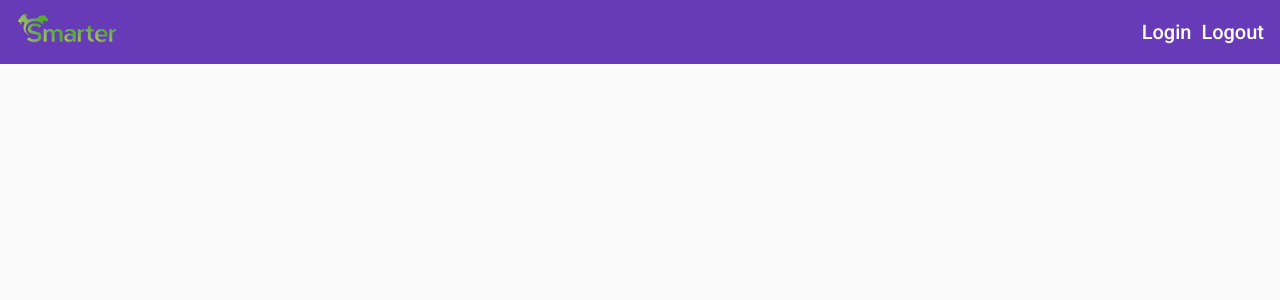
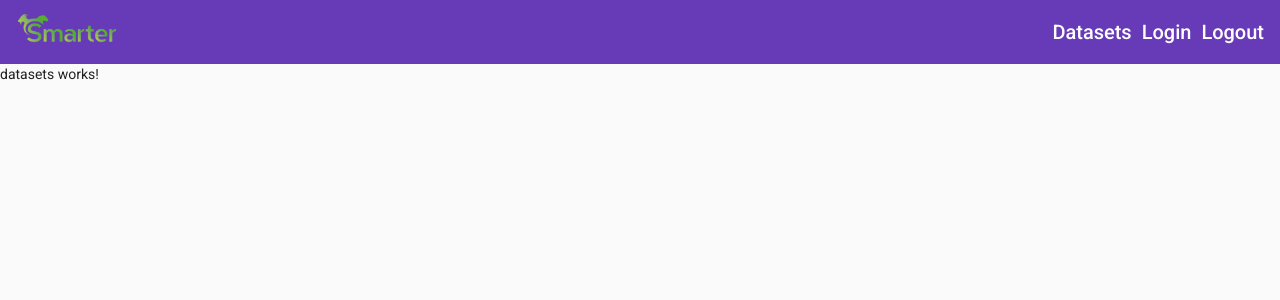
Before and after one commit to cnr-ibba/SMARTER-frontend, an Angular app: page /datasets in a window 1280 px wide. Before the commit this address led to /. Shown: the top 300 px of the page. Built offline with nearby package versions, Linux system fonts and the light colour scheme.

Commit message:
:sparkles: add dataset component

```diff
--- a/src/app/app-routing.module.ts
+++ b/src/app/app-routing.module.ts
@@ -3,10 +3,12 @@ import { RouterModule, Routes } from '@angular/router';
 
 import { HomeComponent } from './home/home.component';
 import { LoginComponent } from './auth/login/login.component';
+import { DatasetsComponent } from './datasets/datasets.component';
 
 const routes: Routes = [
   { path: '', component: HomeComponent },
-  { path: 'login', component: LoginComponent }
+  { path: 'login', component: LoginComponent },
+  { path: 'datasets', component: DatasetsComponent }
 ];
 
 @NgModule({
--- a/src/app/app.module.ts
+++ b/src/app/app.module.ts
@@ -10,6 +10,7 @@ import { HomeComponent } from './home/home.component';
 import { LoginComponent } from './auth/login/login.component';
 import { HeaderComponent } from './navigation/header/header.component';
 import { SidenavListComponent } from './navigation/sidenav-list/sidenav-list.component';
+import { DatasetsComponent } from './datasets/datasets.component';
 
 @NgModule({
   declarations: [
@@ -17,7 +18,8 @@ import { SidenavListComponent } from './navigation/sidenav-list/sidenav-list.com
     HomeComponent,
     LoginComponent,
     HeaderComponent,
-    SidenavListComponent
+    SidenavListComponent,
+    DatasetsComponent
   ],
   imports: [
     BrowserModule,
--- /dev/null
+++ b/src/app/datasets/datasets.component.html
@@ -0,0 +1 @@
+<p>datasets works!</p>
--- /dev/null
+++ b/src/app/datasets/datasets.component.ts
@@ -0,0 +1,15 @@
+import { Component, OnInit } from '@angular/core';
+
+@Component({
+  selector: 'app-datasets',
+  templateUrl: './datasets.component.html',
+  styleUrls: ['./datasets.component.scss']
+})
+export class DatasetsComponent implements OnInit {
+
+  constructor() { }
+
+  ngOnInit(): void {
+  }
+
+}
--- a/src/app/navigation/header/header.component.html
+++ b/src/app/navigation/header/header.component.html
@@ -12,6 +12,9 @@
   <div fxHide.xs fxFlex fxLayout fxLayoutAlign="flex-end">
     <ul fxLayout fxLayoutGap="10px" class="navigation-items">
       <li>
+        <a routerLink="/datasets">Datasets</a>
+      </li>
+      <li>
         <a routerLink="/login">Login</a>
       </li>
       <li>
--- a/src/app/navigation/sidenav-list/sidenav-list.component.html
+++ b/src/app/navigation/sidenav-list/sidenav-list.component.html
@@ -2,6 +2,10 @@
   <a mat-list-item routerLink="/" (click)="onClose()">
     <mat-icon>home</mat-icon>
     <span class="nav-caption">Home</span>
+  </a>
+  <a mat-list-item routerLink="/datasets" (click)="onClose()">
+    <mat-icon>folder</mat-icon>
+    <span class="nav-caption">Datasets</span>
   </a>
   <a mat-list-item routerLink="/login" (click)="onClose()">
     <mat-icon>face</mat-icon>
```
Also changed, not shown: src/app/datasets/datasets.component.scss (added), 1 other file (tests, documents, lock files or other folders).
